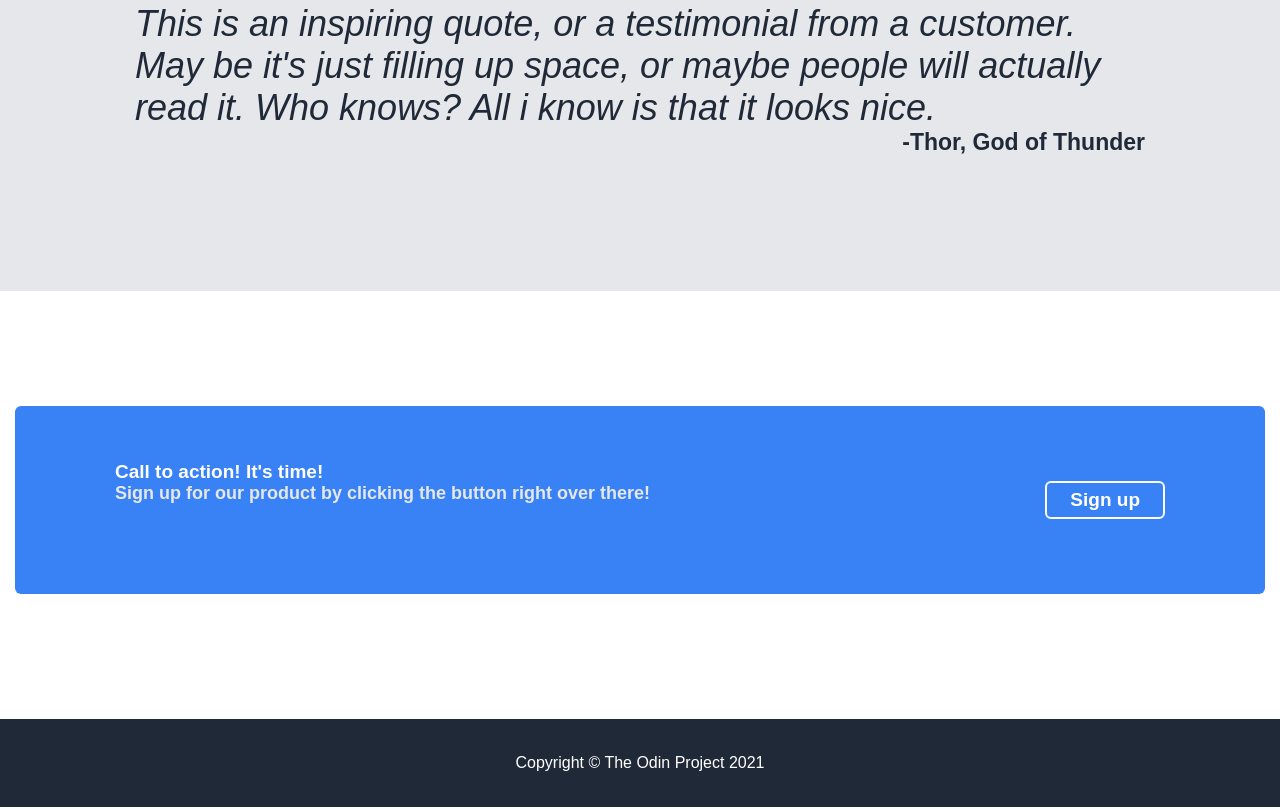
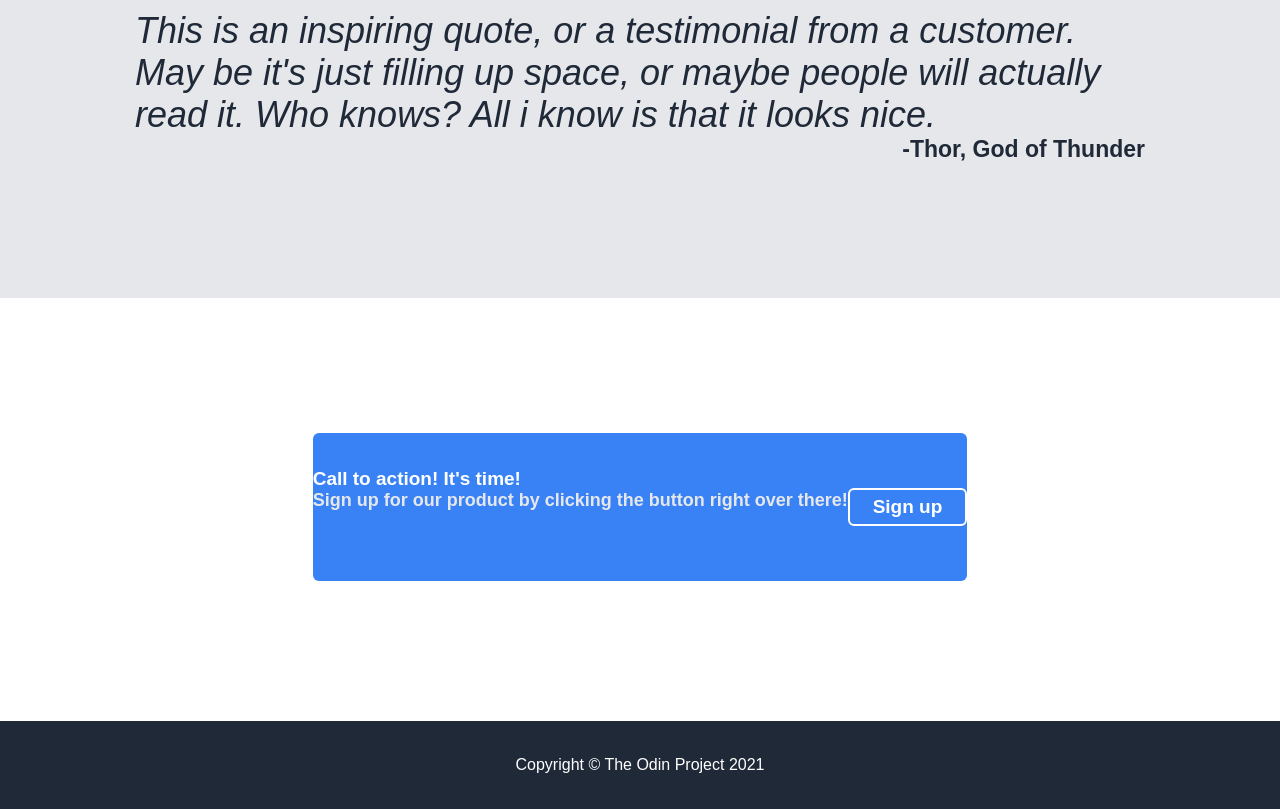
Before and after one commit to truongdodan/LandingPageProject, a plain HTML site: page index.html in a window 1280 px wide. Shown: the part 1152-1961 px from the top of the page. Drawn offline with Linux system fonts and the light colour scheme.

Commit message:
Fix cta section overflow size

```diff
--- a/style.css
+++ b/style.css
@@ -150,6 +150,7 @@ ul {
 
 .raninforcontainer {
     display: flex;
+    gap: 7px;
     flex-direction: column;
     flex-wrap: wrap;
     width: 150px;
@@ -180,10 +181,27 @@ ul {
     border: 2px solid white;
 }
 
+.ctabackground {
+    display: flex;
+    justify-self: center;
+}
+
+/* .calltoaction {
+    width: 1050px;
+    height: 135px;
+    display: flex;
+    flex-wrap: wrap;
+    justify-content: space-around;
+    align-items: center;
+    margin: 135px auto 140px;
+    padding: 55px 100px;
+} */
+
 .calltoaction {
     display: flex;
+    flex: auto;
     flex-wrap: wrap;
-    justify-content: space-between;
-    padding: 55px 100px;
-    margin: 115px auto 125px;
+    justify-content: space-around;
+    margin: 135px auto 140px;
+    padding: 35px 0px;
 }
```
